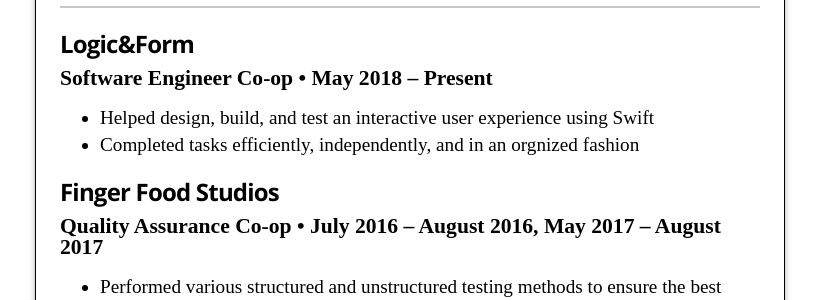
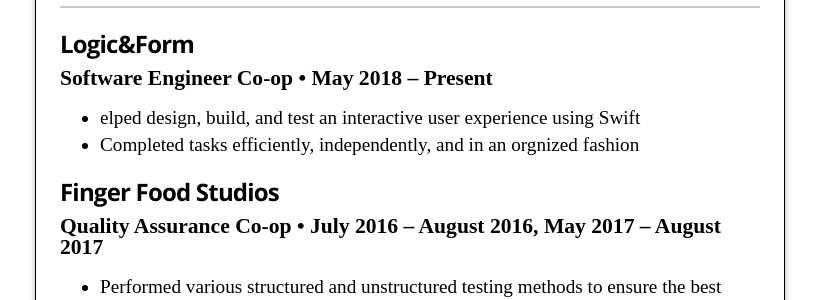
Before and after one commit to harrisonturley/harrisonturley.github.io, a Jekyll site: the page built from index.html, in a window 1280 px wide. Shown: the part 762-1062 px from the top of the page, without its empty margins (230-1049 px from the left). Built offline with Jekyll 4.4.1, drawn with Linux system fonts in a browser that asks for light colours.

Commit message:
Attempting to see when site is regenerated

```diff
--- a/_data/experience.yml
+++ b/_data/experience.yml
@@ -2,7 +2,7 @@
 - company: Logic&Form
   position: Software Engineer Co-op
   duration: May 2018 &ndash; Present
-  summary: <ul class="resume-item-list"><li>Helped design, build, and test an interactive user experience using Swift</li><li>Completed tasks efficiently, independently, and in an orgnized fashion</li></ul>
+  summary: <ul class="resume-item-list"><li>elped design, build, and test an interactive user experience using Swift</li><li>Completed tasks efficiently, independently, and in an orgnized fashion</li></ul>
 
 - company: Finger Food Studios
   position: Quality Assurance Co-op
```
